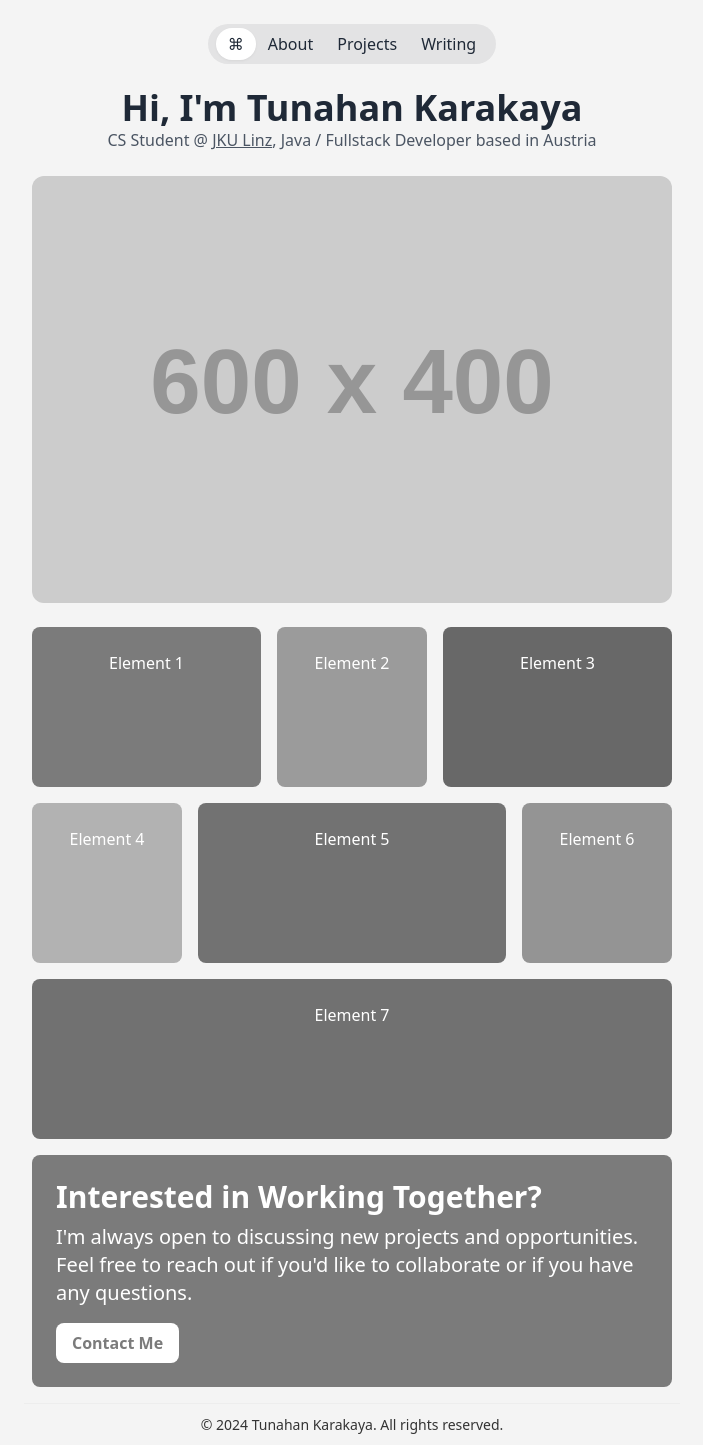
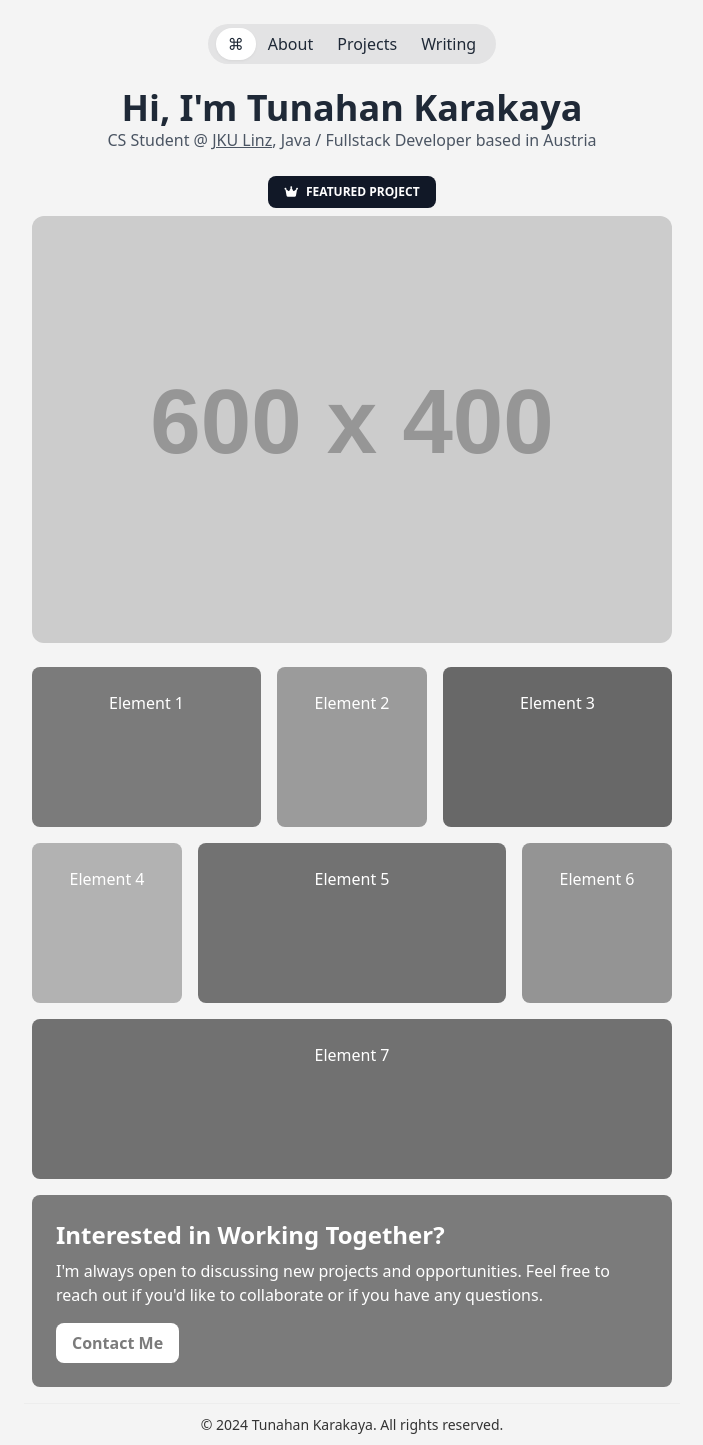
Before and after one commit to devtunahan/www, a React (Vite) app: page / in a window 1280 px wide. Shown: the whole page, without its empty margins (288-991 px from the left). Built offline with nearby package versions, Linux system fonts and the light colour scheme.

Commit message:
prototype home

```diff
--- a/package.json
+++ b/package.json
@@ -10,6 +10,7 @@
     "preview": "vite preview"
   },
   "dependencies": {
+    "@fortawesome/fontawesome-free": "^6.6.0",
     "framer-motion": "^11.3.21",
     "lucide-react": "^0.419.0",
     "react": "^18.3.1",
--- a/src/pages/Home.jsx
+++ b/src/pages/Home.jsx
@@ -1,4 +1,5 @@
 import React from 'react';
+import '@fortawesome/fontawesome-free/css/all.min.css'; // Import Font Awesome CSS
 
 function Home() {
   return (
@@ -6,11 +7,22 @@ function Home() {
       <div className="text-center">
         <h1 className="text-3xl font-bold text-gray-800 sm:text-4xl">Hi, I'm Tunahan Karakaya</h1>
         <p className='text-base text-gray-600 sm:text-base'>
-          CS Student @ <a className='underline' href="https://www.jku.at/" target="_blank">JKU Linz</a>, Java / Fullstack Developer based in Austria
+          CS Student @ <a className='underline' href="https://www.jku.at/" target="_blank" rel="noopener noreferrer">JKU Linz</a>, Java / Fullstack Developer based in Austria
         </p>
-        <div className="flex justify-center mt-6">
+
+        {/* Badge with padding and icon */}
+        <div className="mt-6 mb-2 flex justify-center">
+          <div className="inline-flex items-center bg-gray-900 text-white py-2 px-4 text-xs font-bold uppercase rounded-lg">
+            <i className="fas fa-crown mr-2"></i> {/* Font Awesome crown icon */}
+            Featured Project
+          </div>
+        </div>
+
+        {/* Image container */}
+        <div className="flex justify-center">
           <img className="w-full h-auto rounded-xl grayscale" src="https://placehold.co/600x400" alt="Placeholder" />
         </div>
+
         {/* Flex container with seven larger elements */}
         <div className="flex gap-4 mt-6 justify-center flex-wrap">
           <div className="bg-blue-500 text-white p-6 rounded-lg flex-1 min-w-[150px] h-40 grayscale transition-transform transform hover:scale-105">Element 1</div>
@@ -25,8 +37,8 @@ function Home() {
 
       {/* New full-width section */}
       <div className="bg-blue-500 text-white mt-4 p-6 rounded-lg grayscale">
-        <h2 className="text-2xl font-bold mb-2 sm:text-3xl">Interested in Working Together?</h2>
-        <p className="text-lg mb-4 sm:text-xl">I'm always open to discussing new projects and opportunities. Feel free to reach out if you'd like to collaborate or if you have any questions.</p>
+        <h2 className="text-2xl font-bold mb-2 sm:text-2xl">Interested in Working Together?</h2>
+        <p className="text-base mb-4 sm:text-base">I'm always open to discussing new projects and opportunities. Feel free to reach out if you'd like to collaborate or if you have any questions.</p>
         <a
           href="mailto:tunahan.karakaya@example.com"
           className="bg-white text-blue-500 py-2 px-4 rounded-lg font-semibold inline-block hover:bg-gray-100 transition"
```
Also changed, not shown: src/App.css (line endings or trailing spaces), 1 other file (tests, documents, lock files or other folders).
